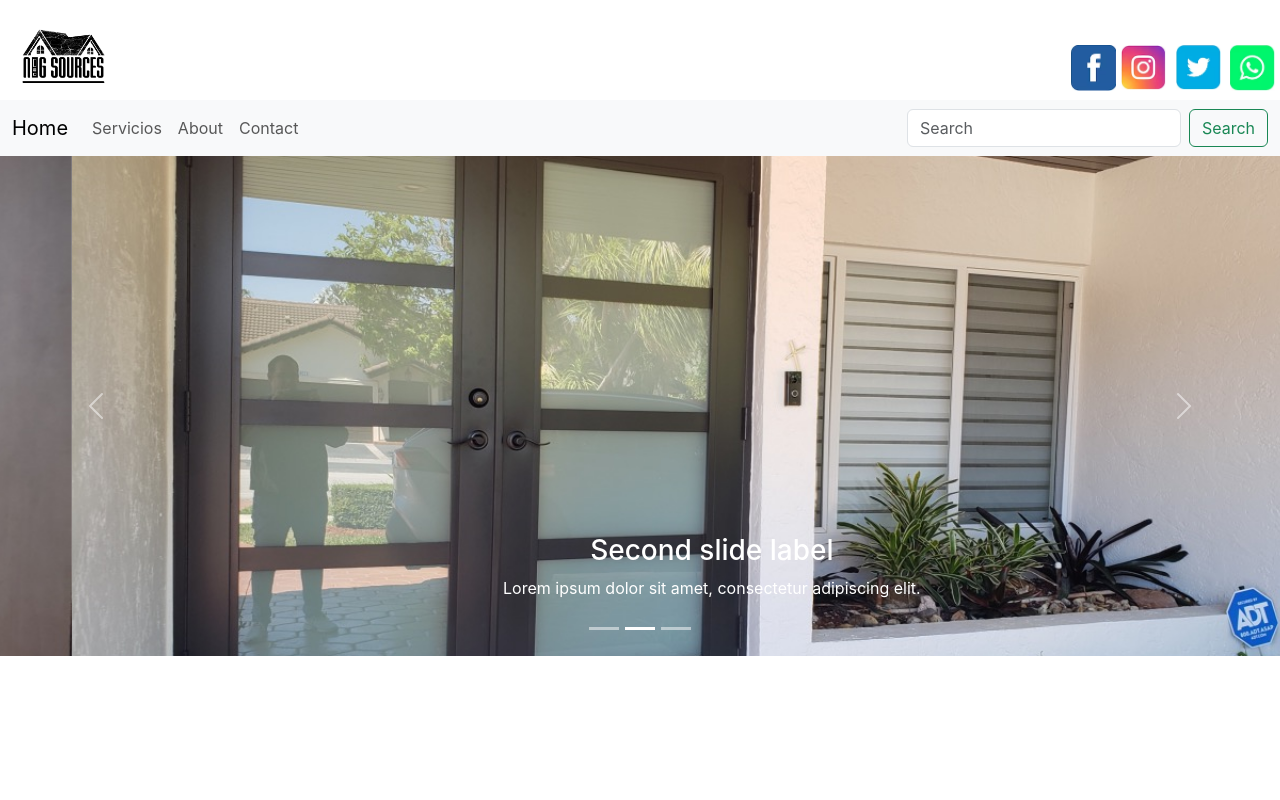
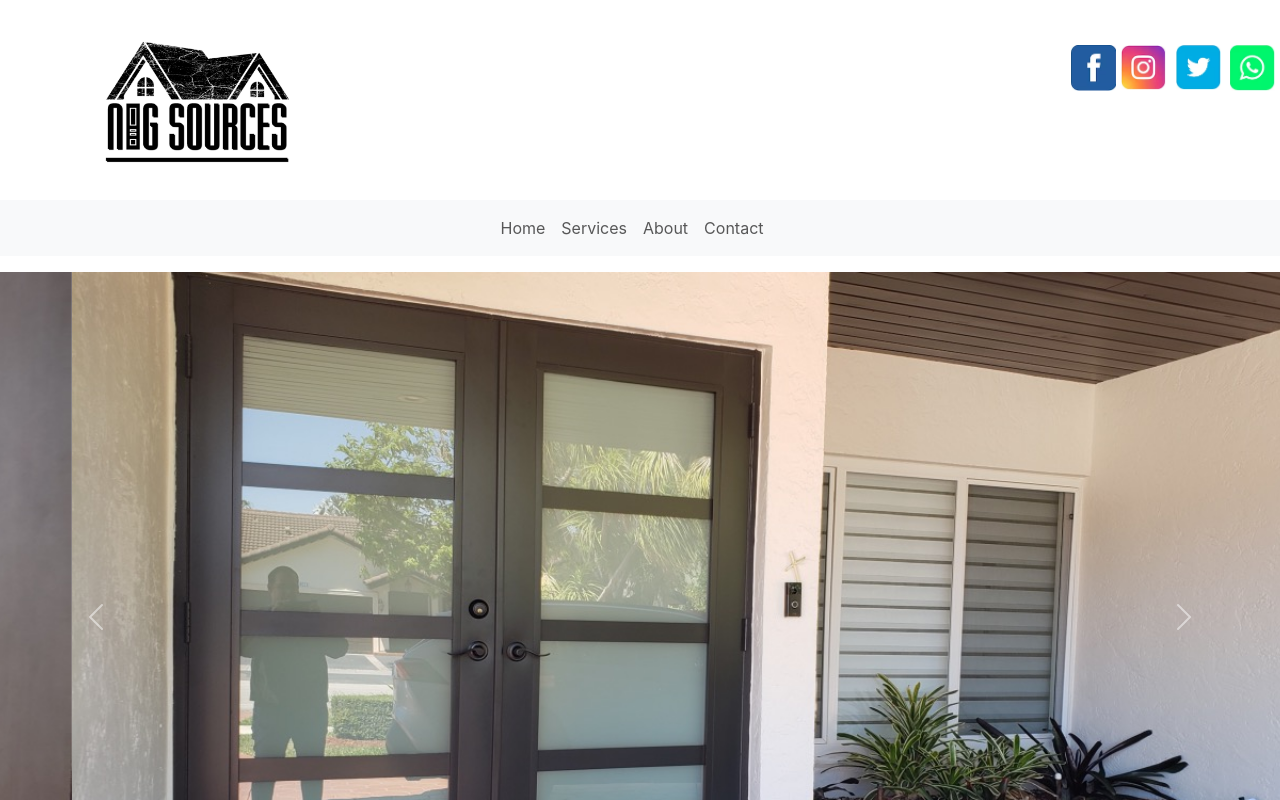
Before and after one commit to rtmuxart/Study, a React (Create React App) app: page /Home in a window 1280 px wide. Shown: the top 800 px of the page. Built offline with nearby package versions, Linux system fonts and the light colour scheme.

Commit message:
ve a ver el mierdero que forme

```diff
--- a/public/index.html
+++ b/public/index.html
@@ -24,6 +24,7 @@
       work correctly both with client-side routing and a non-root public URL.
       Learn how to configure a non-root public URL by running `npm run build`.
     -->
+
     <link href="https://cdn.jsdelivr.net/npm/bootstrap@5.3.0-alpha1/dist/css/bootstrap.min.css" rel="stylesheet" integrity="sha384-GLhlTQ8iRABdZLl6O3oVMWSktQOp6b7In1Zl3/Jr59b6EGGoI1aFkw7cmDA6j6gD" crossorigin="anonymous">
     <title>React App</title>
   </head>
@@ -40,7 +41,12 @@
       To begin the development, run `npm start` or `yarn start`.
       To create a production bundle, use `npm run build` or `yarn build`.
     -->
+
+
+
     <script src="https://cdn.jsdelivr.net/npm/@popperjs/core@2.11.6/dist/umd/popper.min.js" integrity="sha384-oBqDVmMz9ATKxIep9tiCxS/Z9fNfEXiDAYTujMAeBAsjFuCZSmKbSSUnQlmh/jp3" crossorigin="anonymous"></script>
     <script src="https://cdn.jsdelivr.net/npm/bootstrap@5.3.0-alpha1/dist/js/bootstrap.min.js" integrity="sha384-mQ93GR66B00ZXjt0YO5KlohRA5SY2XofN4zfuZxLkoj1gXtW8ANNCe9d5Y3eG5eD" crossorigin="anonymous"></script>
+
+
   </body>
 </html>
--- a/src/App.js
+++ b/src/App.js
@@ -6,7 +6,7 @@
 import Redes from './componentes/redes';
 import { BrowserRouter as Router, Route, Routes} from 'react-router-dom';
 import Home from './componentes/Home';
-import Servicios from './componentes/Servicios';
+import Services from './componentes/Servicios';
 import About from './componentes/About';
 import Contact from './componentes/Contact';
 import 'bootstrap/dist/css/bootstrap.min.css';
@@ -16,8 +16,10 @@
   return (
     <div className="App">
       {/* este div es el que contine el logo */}
-      <div className='logo'>
-      <img src={logo} className="logo" alt="logo" />
+      <div className='logo-container'>
+        <div className='logo'>
+        <img src={logo} className="logo" alt="logo" />
+        </div>
       </div>
       {/* este div es el que contine los vinculos e imagenes de las redes */}
       <div className='redesociales'>
@@ -29,7 +31,7 @@
       <Navbar/>
       <Routes>
         <Route path='/Home'   element={<Home/>}/>
-        <Route path='/Servicios'  element={<Servicios/>}/>
+        <Route path='/Services'  element={<Services/>}/>
         <Route path='/About'  element={<About/>}/>
         <Route path='/Contact'  element={<Contact/>}/>
       </Routes>
--- a/src/componentes/Home.js
+++ b/src/componentes/Home.js
@@ -5,7 +5,7 @@
 import tercera from '../picture/3_Fotor.jpg';
 import 'bootstrap/dist/css/bootstrap.min.css';
 import Carousel from 'react-bootstrap/Carousel';
-import '../css/carousel.css'
+
 
 
 
@@ -13,8 +13,8 @@
 const Home = ()=> {
 return(
 <>
-<Carousel className="carousel-component">
-      <Carousel.Item>
+<Carousel >
+      <Carousel.Item interval={5000}>
         <img
           className="d-block w-100"
           src={primera}
@@ -25,7 +25,7 @@
           <p>Nulla vitae elit libero, a pharetra augue mollis interdum.</p>
         </Carousel.Caption>
       </Carousel.Item>
-      <Carousel.Item>
+      <Carousel.Item interval={5000}>
         <img
           className="d-block w-100"
           src={segunda}
@@ -37,7 +37,7 @@
           <p>Lorem ipsum dolor sit amet, consectetur adipiscing elit.</p>
         </Carousel.Caption>
       </Carousel.Item>
-      <Carousel.Item>
+      <Carousel.Item interval={5000}>
         <img
           className="d-block w-100"
           src={tercera}
@@ -51,6 +51,10 @@
         </Carousel.Caption>
       </Carousel.Item>
     </Carousel>
+
+
+
+
 </>
 
 );
--- a/src/componentes/navbar.js
+++ b/src/componentes/navbar.js
@@ -1,39 +1,70 @@
-import React from "react";
-import { Link } from "react-router-dom";
+//import Button from 'react-bootstrap/Button';
+import Container from 'react-bootstrap/Container';
+//import Form from 'react-bootstrap/Form';
+import Nav from 'react-bootstrap/Nav';
+import Navbar from 'react-bootstrap/Navbar';
+//import NavDropdown from 'react-bootstrap/NavDropdown';
+import Offcanvas from 'react-bootstrap/Offcanvas';
 
-const navbar = ()=> {
-return(
-<>
-<nav className="navbar navbar-expand-lg bg-body-tertiary" >
-  <div className="container-fluid">
-    <Link className="navbar-brand" to='/Home'>Home</Link>
-    <button className="navbar-toggler" type="button" data-bs-toggle="collapse" data-bs-target="#navbarSupportedContent" aria-controls="navbarSupportedContent" aria-expanded="false" aria-label="Toggle navigation">
-      <span className="navbar-toggler-icon"></span>
-    </button>
-    <div className="collapse navbar-collapse" id="navbarSupportedContent">
-      <ul className="navbar-nav me-auto mb-2 mb-lg-0">
+function OffcanvasExample() {
+  return (
+    <>
+      {['sm'].map((expand) => (
+        <Navbar key={expand} bg="light" expand={expand} className="mb-3">
+          <Container fluid>
 
-        <li className="nav-item">
-          <Link className="nav-link" to='/Servicios' >Servicios</Link>
-        </li>
-        <li className="nav-item">
-          <Link className="nav-link" to='/About' >About</Link>
-        </li>
-        <Link className="nav-link" to='/Contact' >Contact</Link>
+            <Navbar.Toggle aria-controls={`offcanvasNavbar-expand-${expand}`} />
+            <Navbar.Offcanvas
+              id={`offcanvasNavbar-expand-${expand}`}
+              aria-labelledby={`offcanvasNavbarLabel-expand-${expand}`}
+              placement="end"
+            >
+              <Offcanvas.Header closeButton>
+                <Offcanvas.Title id={`offcanvasNavbarLabel-expand-${expand}`}>
+                  Offcanvas
+                </Offcanvas.Title>
+              </Offcanvas.Header>
+              <Offcanvas.Body>
+                <Nav className="justify-content-center flex-grow-1 pe-3">
+                  <Nav.Link href="/home">Home</Nav.Link>
+                  <Nav.Link href="/services">Services</Nav.Link>
+                  <Nav.Link href="/about">About</Nav.Link>
+                  <Nav.Link href="/contact">Contact</Nav.Link>
 
-      </ul>
-      <form className="d-flex" role="search">
-        <input className="form-control me-2" type="search" placeholder="Search" aria-label="Search" />
-        <button className="btn btn-outline-success" type="submit">Search</button>
-      </form>
+     {/*
+                  <NavDropdown
+                    title="Dropdown"
+                    id={`offcanvasNavbarDropdown-expand-${expand}`}
+                  >
+                    <NavDropdown.Item href="#action3">Action</NavDropdown.Item>
+                    <NavDropdown.Item href="#action4">
+                      Another action
+                    </NavDropdown.Item>
+                    <NavDropdown.Divider />
+                    <NavDropdown.Item href="#action5">
+                      Something else here
+                    </NavDropdown.Item>
+                  </NavDropdown>
 
-    </div>
-  </div>
-</nav>
+                </Nav>
+                <Form className="d-flex">
+                  <Form.Control
+                    type="search"
+                    placeholder="Search"
+                    className="me-2"
+                    aria-label="Search"
+                  />
+                  <Button variant="outline-success">Search</Button>
+                </Form>
+                  */}
+                  </Nav>
+              </Offcanvas.Body>
+            </Navbar.Offcanvas>
+          </Container>
+        </Navbar>
+      ))}
+    </>
+  );
+}
 
-</>
-
-);
-
-}
-export default navbar;
+export default OffcanvasExample;
--- a/src/css/carousel.css
+++ /dev/null
@@ -1,16 +0,0 @@
-.carousel-component {
-    width: 100%;
-    height: 500px;
-
-}
-
-.d-block{
-    width: 100%;
-    height: 500px;
-}
-
-.w-100{
-    width: 100%;
-    height: 500px;
-    object-fit: cover;
-}
--- a/src/css/logo.css
+++ b/src/css/logo.css
@@ -1,5 +1,11 @@
+.logo-container {
+    width: 200px;
+    height: 200px;
+}
+
 .logo{
-width: 100px;
-height: 100px;
-padding: 10px 5px 10px 10px;
+width: 250px;
+height: 200px;
+justify-content: right;
+padding: 10px 10px 10px 50px;
 }
```
